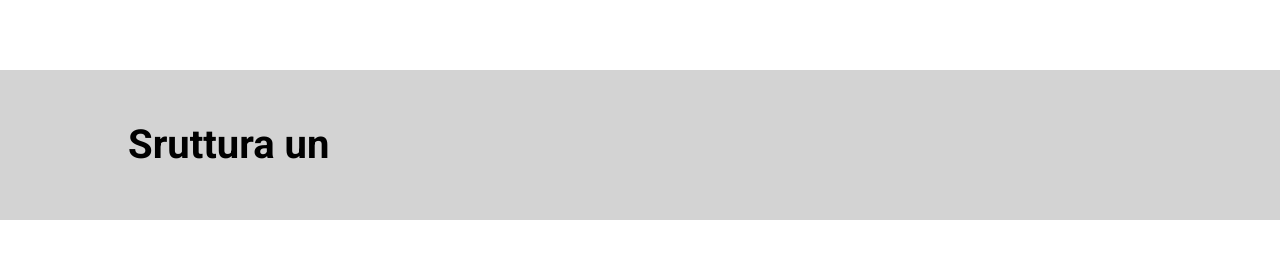
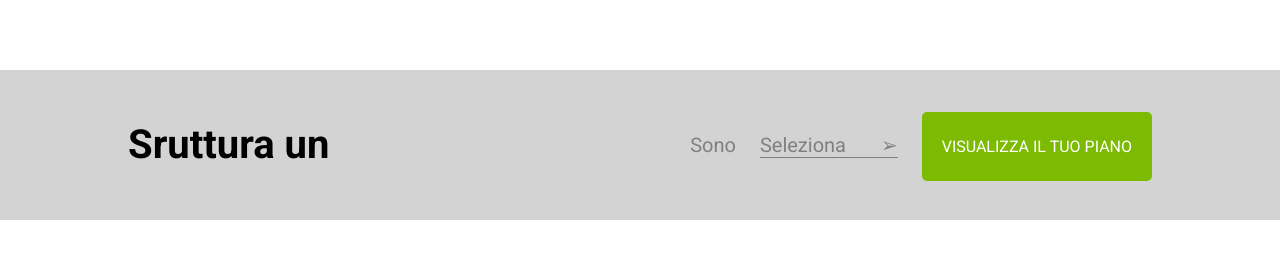
Before and after one commit to alessandro-gennaccari/htmlcss-fluentify, a plain HTML site: page index.html in a window 1280 px wide. Shown: the part 2234-2504 px from the top of the page. Drawn offline with Linux system fonts and the light colour scheme.

Commit message:
Consegna

```diff
--- a/css/style.css
+++ b/css/style.css
@@ -248,4 +248,29 @@ section.view-plan {
 .view-plan-select {
   width: 70%;
   height: 150px;
+  line-height: 150px;
+  text-align: right;
 }
+
+span {
+  font-size: 20px;
+  color: #808080;
+  margin-left: 20px;
+}
+
+.select {
+  border-bottom: 1px solid grey;
+  margin-right: 20px;
+}
+
+span.select::after {
+  margin-left: 30px;
+  content: '\27A2';
+}
+
+.help {
+  position: fixed;
+  bottom: 0;
+  right: 3%;
+  padding: 15px;
+}
--- a/index.html
+++ b/index.html
@@ -156,7 +156,11 @@
             <h2>Sruttura un piano</h2>
           </div>
           <div class="view-plan-select float-left">
-
+            <span>Sono</span>
+            <span class="select">
+              Seleziona
+            </span>
+            <a href="#" class="btn btn-green btn-big">Visualizza il tuo piano</a>
           </div>
         </div>
 
@@ -165,7 +169,9 @@
     </main>
     <!-- /Maincorp -->
 
-
+    <div class="fixed">
+      <a href="#" class="btn btn-green help">Help</a>
+    </div>
 
 
     <!-- Footer -->
```
